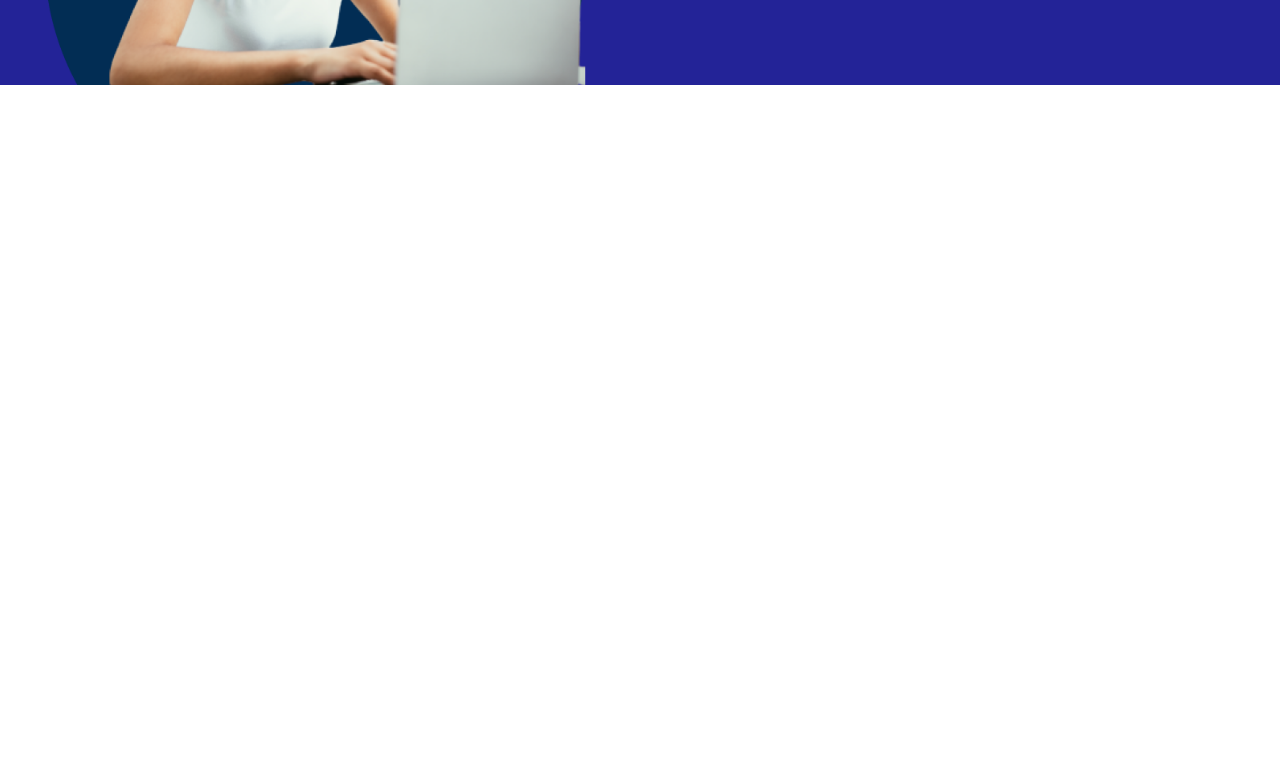
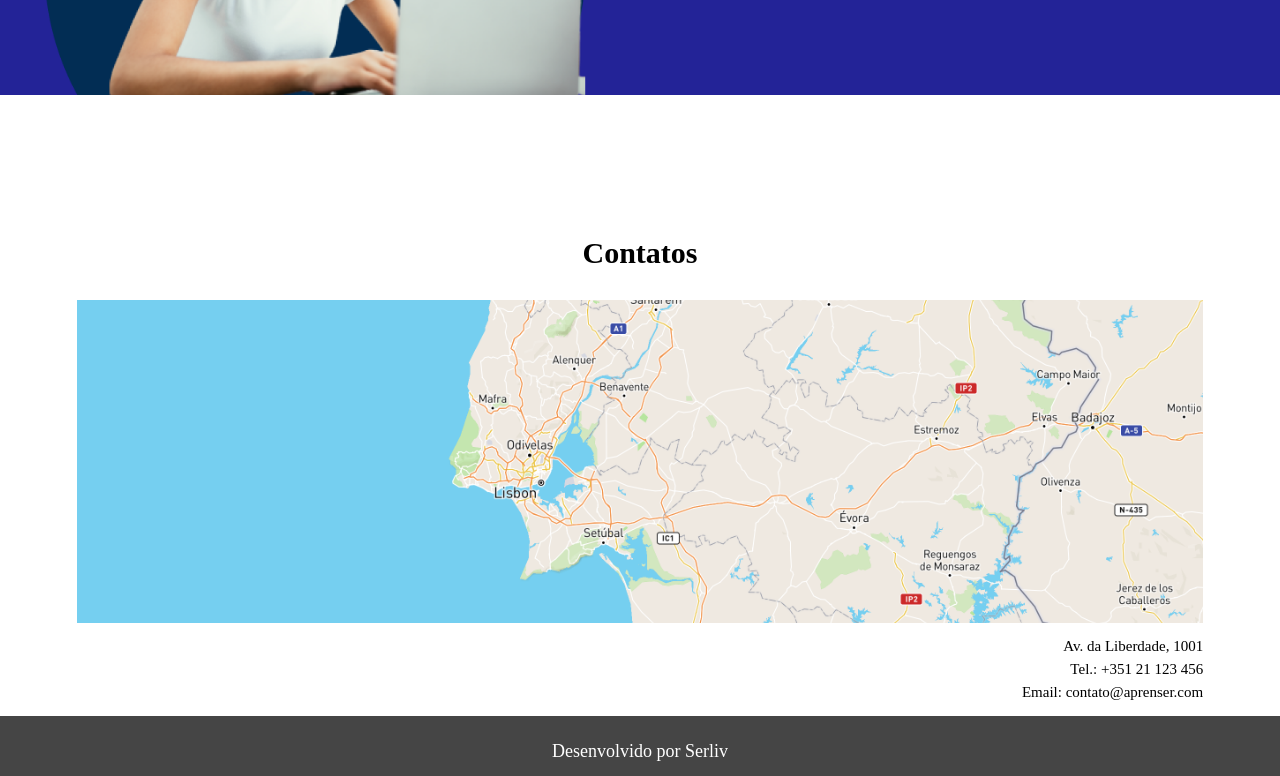
Before and after one commit to Robson-Vieira/Porojeto-Aprenser, a plain HTML site: page index.html in a window 1280 px wide. Shown: the part 1994-2770 px from the top of the page. Before the commit the page ends 2220 px from the top, so only its background shows below. Drawn offline with Linux system fonts and the light colour scheme.

Commit message:
Finalizando o projeto

```diff
--- a/index.html
+++ b/index.html
@@ -47,7 +47,7 @@
                     </div>
                 </section>
                 <section class="card-curso">
-                    <div class="image"></div>
+                    <div class="image2"></div>
                     <div class="content-card">
                         <h2 class="title-card">Front End Developer</h2>
                         <p class="description-card">Aprenda HTML, CSS e Javascript e crie interfaces e semânticas para
@@ -56,7 +56,7 @@
                     </div>
                 </section>
                 <section class="card-curso">
-                    <div class="image"></div>
+                    <div class="image3"></div>
                     <div class="content-card">
                         <h2 class="title-card">Back End Developer</h2>
                         <p class="description-card">Com esse curso você vai dominar uma linguagem back-end a sua
@@ -74,11 +74,31 @@
             <div class="img"><img src="imagens/nossa-escola.png" alt=""></div>
             <div class="text-page3">
                 <h2>Nossa escola</h2>
-                <p>Aprenda habilidades tecnologicas em demanda e alcance seus objetivos de carreira com a nossa escola de tecnologia online. Oferecemos uma ampla gama de cursos online, desde programação e desenvolvimento de software até design grafico e análise de dados. Nosssos instrutores experientes fornecerão a você um ambiente de apredizado interativo e de suporte para ajudá-lo a adquirir as habilidades necessárias para ter sucesso em sua carreira. Inscreva-se agora e comece sua jornada para se tornar um profissional de tecnologia bem sucedido.</p>
+                <p>Aprenda habilidades tecnologicas em demanda e alcance seus objetivos de carreira com a nossa escola
+                    de tecnologia online. Oferecemos uma ampla gama de cursos online, desde programação e
+                    desenvolvimento de software até design grafico e análise de dados. Nosssos instrutores experientes
+                    fornecerão a você um ambiente de apredizado interativo e de suporte para ajudá-lo a adquirir as
+                    habilidades necessárias para ter sucesso em sua carreira. Inscreva-se agora e comece sua jornada
+                    para se tornar um profissional de tecnologia bem sucedido.</p>
             </div>
         </section>
     </section>
 
+    <section class="page-4">
+        <section class="container">
+            <h2 class="contatos">contatos</h2>
+            <section class="mapa-image"></section>
+            <section class="infos">
+                <p class="endereco">Av. da Liberdade, 1001</p>
+                <p class="endereco">Tel.: +351 21 123 456</p>
+                <p class="endereco">Email: contato@aprenser.com</p>
+            </section>
+        </section>
+
+    </section>
+    <footer>
+        <p>Desenvolvido por Serliv</p>
+    </footer>
 </body>
 
 </html>
--- a/style.css
+++ b/style.css
@@ -10,7 +10,8 @@ body {
     background-color: rgba(0, 0, 0, 0.9);
     display: flex;
     flex-direction: row;
-    height: 6rem;
+     padding: 0 5rem;
+    height: 7rem;
 
 }
 
@@ -26,6 +27,7 @@ body {
 
 .container-logo img {
     height: 6rem;
+     filter: drop-shadow(0 0 5px rgba(255,255,255,0.4));
 }
 
 .lista {
@@ -37,7 +39,7 @@ body {
 }
 
 .item-lista a {
-    color: rgb(206, 187, 16);
+    color:#f5d742;
     font-size: 1.6rem;
     list-style-type: none;
     padding: 1rem;
@@ -47,8 +49,8 @@ body {
 }
 
 .item-lista a:hover {
-    background-color: rgb(206, 187, 16);
-    color: black;
+    background-color: #f5d742;
+    color: #111;
 }
 
 .conteudo-1 {
@@ -120,7 +122,6 @@ span {
     height: 90%;
     width: 70%;
     margin: 0 auto;
-
     display: flex;
     align-items: center;
     justify-content: flex-start;
@@ -155,10 +156,35 @@ span {
     overflow: hidden;
     display: flex;
     flex-direction: column;
+    transition: all 0.3s ease;
+    box-shadow: 0 2px 10px rgba(0,0,0,0.05);
 
 }
 
+.card-curso:hover {
+  transform: translateY(-5px);
+  box-shadow: 0 5px 15px rgba(0,0,0,0.1);
+}
+
 .image {
+    background-image: url(imagens/curso-design.png);
+    background-repeat: no-repeat;
+    background-size: cover;
+    border-top-right-radius: 10px;
+    width: 100%;
+    height: 50%;
+}
+
+.image2 {
+    background-image: url(imagens/curso-design-2.png);
+    background-repeat: no-repeat;
+    background-size: cover;
+    border-top-right-radius: 10px;
+    width: 100%;
+    height: 50%;
+}
+
+.image3 {
     background-image: url(imagens/curso-design-1.png);
     background-repeat: no-repeat;
     background-size: cover;
@@ -195,8 +221,16 @@ span {
     background-color: rgb(243, 219, 7);
     text-decoration: none;
     border-radius: 12px;
+     margin-top: 3rem;
+  transition: all 0.3s ease;
 
 }
+
+.outros-cursos:hover {
+  background-color: #ffd700;
+  transform: scale(1.05);
+}
+
 
 .page-3 {
     width: 100vw;
@@ -234,7 +268,6 @@ span {
     flex-direction: column;
     justify-content: start;
     margin: 4rem 0 0;
-
     padding-left: 2rem;
 
 }
@@ -246,9 +279,75 @@ span {
 
 .text-page3 p {
     font-size: 1.8rem;
-    line-height: 1.6; /* melhora legibilidade */
+    line-height: 1.6;
+    /* melhora legibilidade */
     max-width: 50rem;
     text-align: left;
     color: #f0f0f0;
     font-weight: 300;
 }
+
+.page-4 {
+    height: 60vh;
+    width: 100vw;
+
+}
+
+.container {
+
+    width: 88%;
+    height: 100%;
+    margin: 0 auto;
+    display: flex;
+    align-items: center;
+    flex-direction: column;
+}
+
+.contatos {
+    margin: 0 0 3rem 0;
+    font-size: 3rem;
+    text-transform: capitalize;
+}
+
+.mapa-image {
+    height: 90%;
+    width: 100%;
+    background-image: url(imagens/map.png);
+    background-repeat: no-repeat;
+    background-size: cover;
+    background-position: right;
+    margin-bottom: 1rem;
+
+}
+
+.infos {
+    width: 100%;
+    height: 15%;
+    display: flex;
+    flex-direction: column;
+    align-items: flex-end;
+    gap: .1rem;
+    margin-bottom: 1.5rem;
+}
+
+.endereco{
+    padding: 0.5rem 0 0 0;
+    font-size: 1.5rem;
+    margin: 0;
+    text-align: center;
+}
+footer{
+    display: flex;
+    align-items: center;
+    justify-content: center;
+    height: 6rem;
+    width: 100%;
+    background-color: rgba(0, 0, 0, 0.73);
+}
+
+footer p{
+    font-size: 1.8rem;
+    margin: 1rem 0 0 ;
+    padding:0;
+    color: #ffffff;
+}
```
